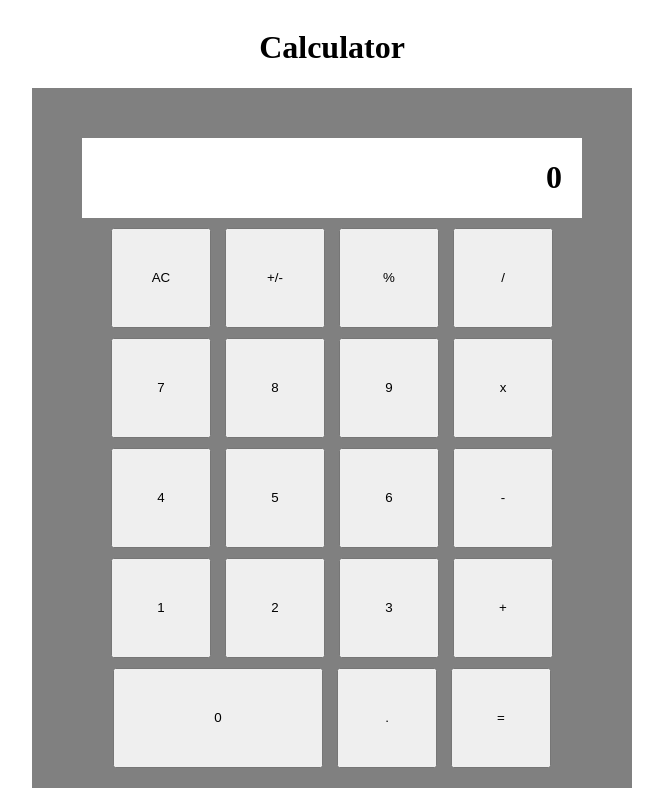
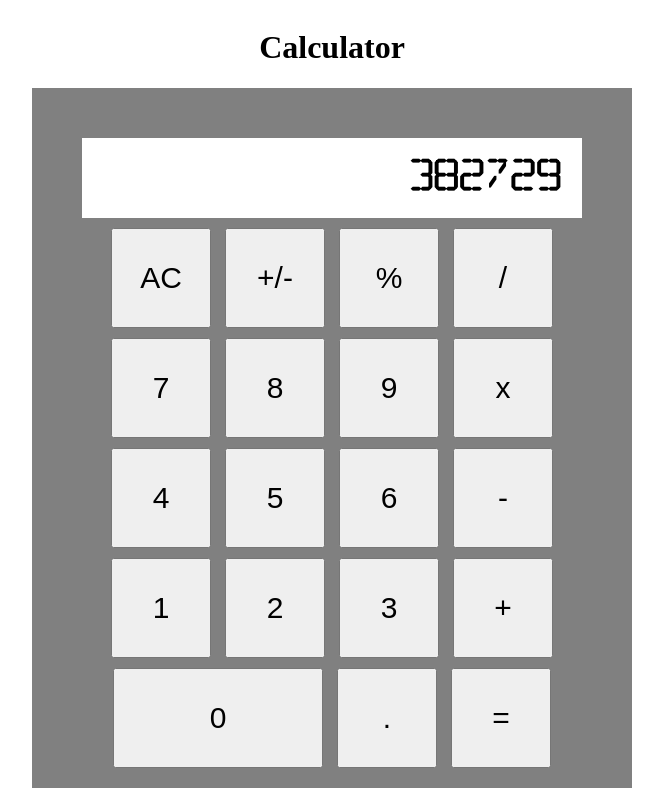
Before and after one commit to MadPaco/calculator, a plain HTML site: page index.html in a window 1280 px wide. Shown: the whole page, without its empty margins (308-971 px from the left). Drawn offline with Linux system fonts and the light colour scheme.

Commit message:
Add font folder and DIGITALDREAM font
Looks like a real calculator font

```diff
--- a/index.html
+++ b/index.html
@@ -14,7 +14,7 @@
         </div>
         <div class="calculator">
             <div class="display">
-                <h1 class="number">0</h1>
+                <h1 class="number">382729</h1>
             </div>
             <div class="interface">
                 <div class="row">
--- a/styles.css
+++ b/styles.css
@@ -23,6 +23,7 @@
 
 .number{
     margin-right: 20px;
+    font-family: 'digitaldream';
 }
 
 .interface{
@@ -39,8 +40,14 @@ button{
     height: 100px;
     width: 100px;
     margin: 5px;
+    font-size: 30px;
 }
 
 #zero{
     width: 210px;
 }
+
+@font-face{
+    font-family:'digitaldream';
+    src: url('./fonts/DIGITALDREAM.ttf');
+   }
```
Also changed, not shown: fonts/DIGITALDREAM.ttf (added).
